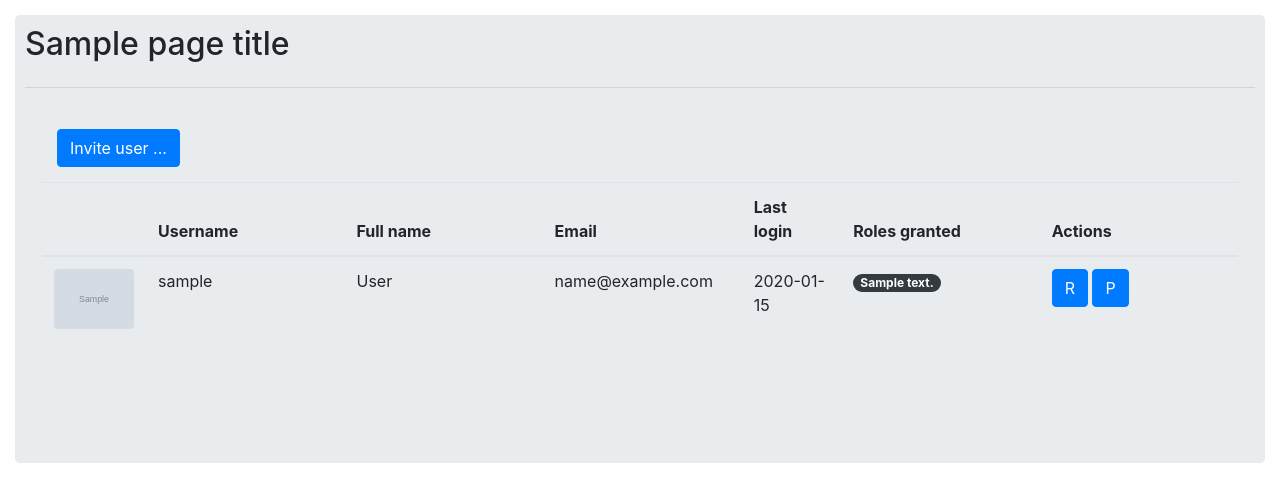
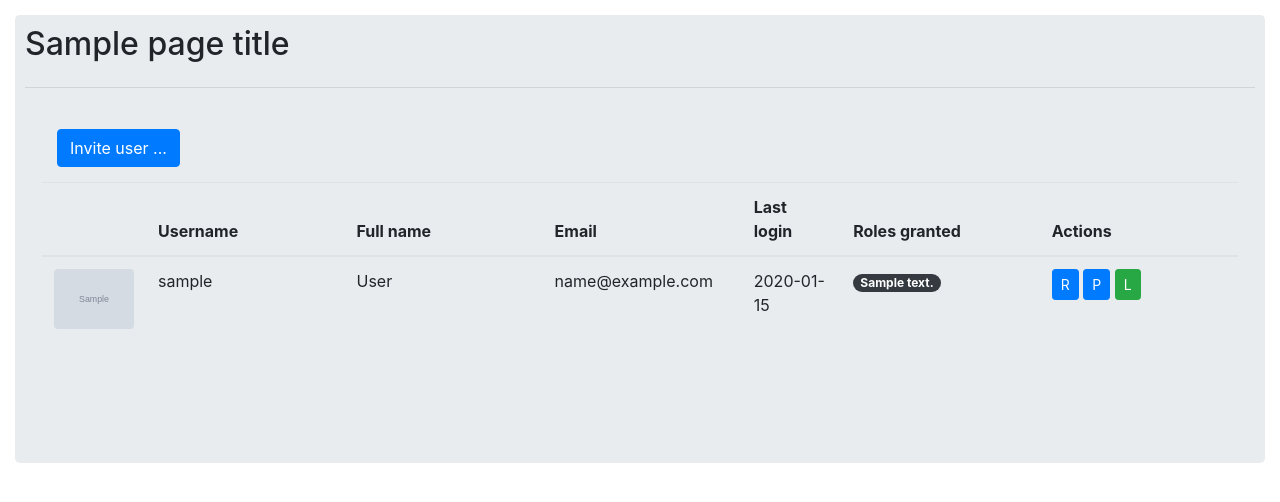
Before and after one commit to hemidactylus/ostracion, a Python web app: template ostracion_app/templates/adminusers.html in a window 1280 px wide. Shown: the part 56-558 px from the top of the page. Run offline with Jinja, Linux system fonts and the light colour scheme; the template is opened without the code that fills it: most values are stand-ins (such as "Sample title", 1, 10 or a date in 2020); grey boxes marked "Sample" are stand-in pictures; some libraries are stand-ins or nearby versions.

Commit message:
Login as

```diff
--- a/ostracion_app/templates/adminusers.html
+++ b/ostracion_app/templates/adminusers.html
@@ -78,18 +78,18 @@
                                     </td>
                                     <td>
                                       <span>
-                                        <a href="{{ url_for('adminUserRolesView',username=userDict.user.username) }}" class="btn btn-primary btn-md" data-toggle="tooltip" title="Roles">
+                                        <a href="{{ url_for('adminUserRolesView',username=userDict.user.username) }}" class="btn btn-primary btn-sm" data-toggle="tooltip" title="Roles">
                                           R
                                         </a>
                                       </span>
                                       {% if g.settings.behaviour.behaviour_admin_powers.admin_is_god.value %}
                                         <span>
-                                          <a href="{{ url_for('adminEditUser',username=userDict.user.username) }}" class="btn btn-primary btn-md" data-toggle="tooltip" title="Edit user info">
+                                          <a href="{{ url_for('adminEditUser',username=userDict.user.username) }}" class="btn btn-primary btn-sm" data-toggle="tooltip" title="Edit user info">
                                             E
                                           </a>
                                         </span>
                                         <span>
-                                          <a href="{{ url_for('setIconView',mode='au',itemPathString=userDict.user.username) }}" class="btn btn-primary btn-md" data-toggle="tooltip" title="User icon">
+                                          <a href="{{ url_for('setIconView',mode='au',itemPathString=userDict.user.username) }}" class="btn btn-primary btn-sm" data-toggle="tooltip" title="User icon">
                                             I
                                           </a>
                                         </span>
@@ -97,31 +97,38 @@
                                       {% if userDict.bannable %}
                                         <span>
                                           {% if userDict.user.banned %}
-                                            <a href="{{ url_for('adminBanUserView',username=userDict.user.username,state=0) }}" class="btn btn-success btn-md" data-toggle="tooltip" title="Unban">
+                                            <a href="{{ url_for('adminBanUserView',username=userDict.user.username,state=0) }}" class="btn btn-success btn-sm" data-toggle="tooltip" title="Unban">
                                               U
                                             </a>
                                           {% else %}
-                                            <a href="{{ url_for('adminBanUserView',username=userDict.user.username,state=1) }}" class="btn btn-warning btn-md" data-toggle="tooltip" title="Ban">
+                                            <a href="{{ url_for('adminBanUserView',username=userDict.user.username,state=1) }}" class="btn btn-warning btn-sm" data-toggle="tooltip" title="Ban">
                                               B
                                             </a>
                                           {% endif %}
                                         </span>
                                       {% endif %}
                                       <span>
-                                          <a href="{{ url_for('adminUserIssueChangePasswordTicket',username=userDict.user.username) }}" class="btn btn-primary btn-md" data-toggle="tooltip" title="Change-password ticket">
+                                          <a href="{{ url_for('adminUserIssueChangePasswordTicket',username=userDict.user.username) }}" class="btn btn-primary btn-sm" data-toggle="tooltip" title="Change-password ticket">
                                             P
                                           </a>
                                       </span>
                                       {% if g.settings.behaviour.behaviour_admin_powers.admin_is_god.value %}
                                         <span>
-                                          <a href="{{ url_for('adminUserChangePasswordView',username=userDict.user.username) }}" class="btn btn-primary btn-md" data-toggle="tooltip" title="Change password">
+                                          <a href="{{ url_for('adminUserChangePasswordView',username=userDict.user.username) }}" class="btn btn-primary btn-sm" data-toggle="tooltip" title="Change password">
                                             Q
+                                          </a>
+                                        </span>
+                                      {% endif %}
+                                      {% if not userDict.is_current_user %}
+                                        <span>
+                                          <a href="{{ url_for('adminLoginAsUserView',username=userDict.user.username) }}" class="btn btn-success btn-sm" data-toggle="tooltip" title="Login as">
+                                            L
                                           </a>
                                         </span>
                                       {% endif %}
                                       {% if userDict.canDelete %}
                                         <span>
-                                          <a href="{{ url_for('adminDeleteUserView',username=userDict.user.username) }}" class="btn btn-danger btn-md" data-toggle="tooltip" title="Delete">
+                                          <a href="{{ url_for('adminDeleteUserView',username=userDict.user.username) }}" class="btn btn-danger btn-sm" data-toggle="tooltip" title="Delete">
                                             X
                                           </a>
                                         </span>
```
Also changed, not shown: TODO.md (+2 -0 lines), ostracion_app/views/admin.py (+32 -0 lines).
